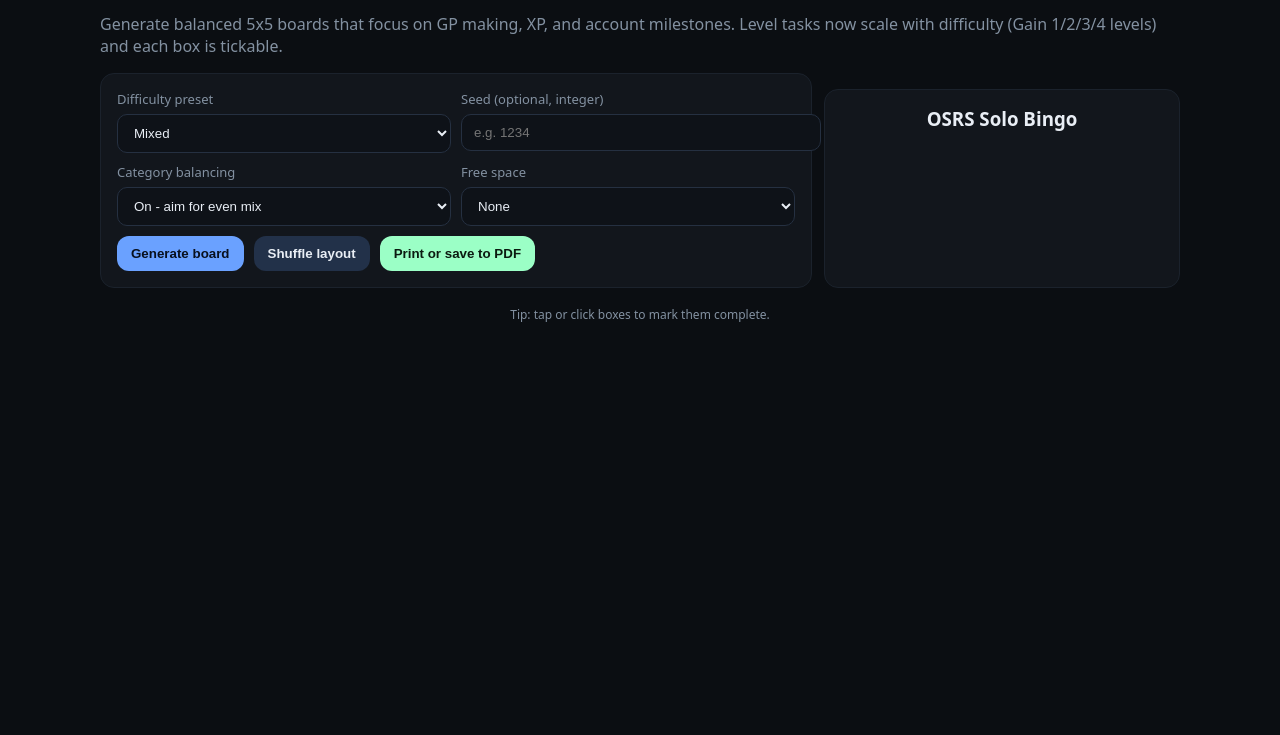
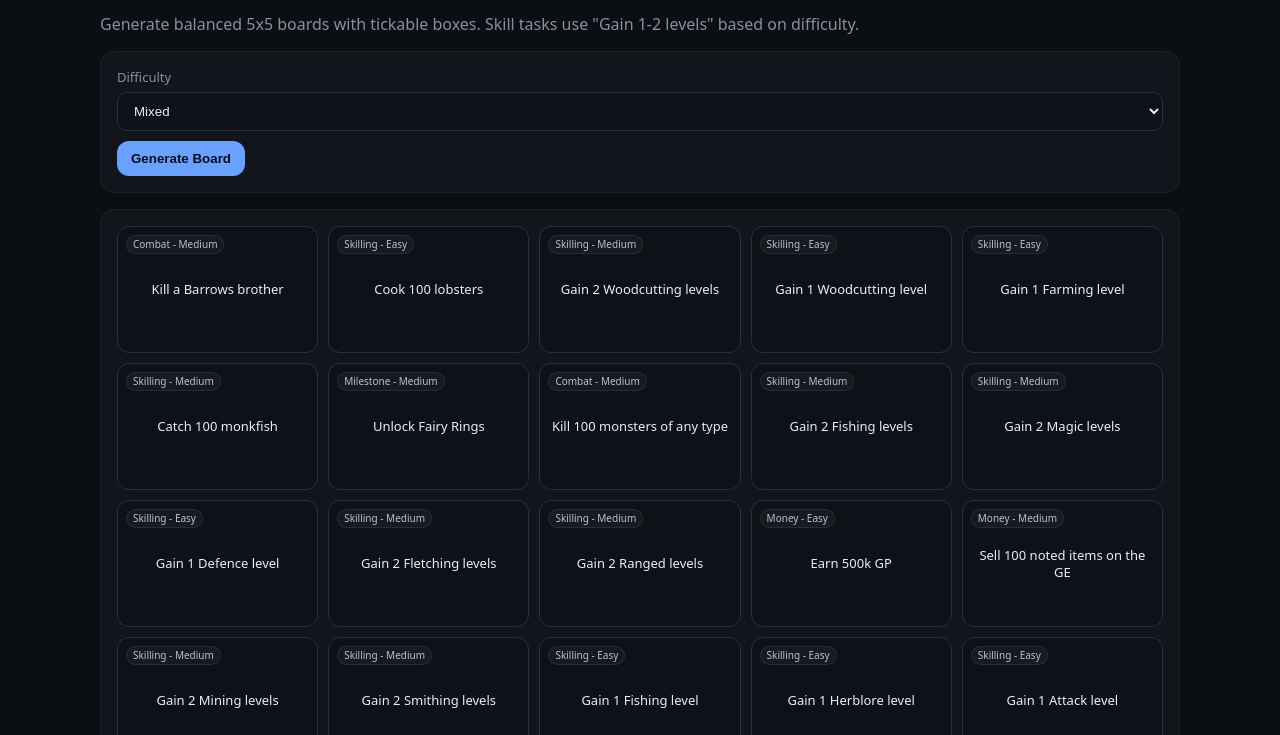
Before and after one commit to NotSuchABigMac/MacBingo, a plain HTML site: page MacBingo.html in a window 1280 px wide. Shown: the part 65-800 px from the top of the page. Drawn offline with Linux system fonts and the light colour scheme.

Commit message:
Split Files

```diff
--- a/MacBingo.html
+++ b/MacBingo.html
@@ -15,23 +15,15 @@
       --grid-gap: 10px;
       --green: #28a745;
     }
-    html, body {
-      margin: 0; padding: 0; background: var(--bg); color: var(--fg); font-family: system-ui, -apple-system, Segoe UI, Roboto, Ubuntu, Cantarell, "Helvetica Neue", Arial, "Noto Sans", "Apple Color Emoji", "Segoe UI Emoji";
-    }
+    html, body { margin: 0; padding: 0; background: var(--bg); color: var(--fg); font-family: system-ui, sans-serif; }
     .wrap { max-width: 1080px; margin: 24px auto; padding: 0 16px; }
     h1 { font-size: 28px; margin: 0 0 8px; }
     .sub { color: var(--muted); margin-bottom: 16px; }
-    .panel { display: grid; gap: 12px; grid-template-columns: 1fr; }
-    @media (min-width: 760px){ .panel { grid-template-columns: 2fr 1fr; } }
     .controls { background: var(--card); border: 1px solid #1b222c; border-radius: 14px; padding: 16px; }
     .controls label { display: block; font-size: 13px; color: var(--muted); margin-bottom: 6px; }
-    .row { display: grid; gap: 10px; grid-template-columns: 1fr; margin-bottom: 10px; }
-    @media (min-width: 560px){ .row.two { grid-template-columns: 1fr 1fr; } }
-    select, input[type="number"], input[type="text"]{ width: 100%; background: #0e1218; color: var(--fg); border: 1px solid #253041; border-radius: 10px; padding: 10px 12px; outline: none; }
-    .btns { display: flex; flex-wrap: wrap; gap: 10px; margin-top: 6px; }
+    select { width: 100%; background: #0e1218; color: var(--fg); border: 1px solid #253041; border-radius: 10px; padding: 10px 12px; outline: none; margin-bottom: 10px; }
     button { background: var(--accent); color: #08101e; border: none; border-radius: 12px; padding: 10px 14px; font-weight: 600; cursor: pointer; }
-    button.alt { background: #223149; color: var(--fg); }
-    button.warn { background: var(--accent-2); color: #0b1a10; }
+    button:hover { opacity: 0.9; }
 
     .board { margin-top: 16px; background: var(--card); border: 1px solid #1b222c; border-radius: 14px; padding: 16px; }
     .grid { display: grid; grid-template-columns: repeat(5, 1fr); gap: var(--grid-gap); }
@@ -39,126 +31,106 @@
     .cell:hover { transform: scale(1.03); }
     .cell.ticked { background: var(--green); color: #fff; border-color: #1f5f2c; }
     .pill { position: absolute; top: 8px; left: 8px; font-size: 10px; color: #b7c3d1; background: rgba(255,255,255,0.04); border: 1px solid rgba(255,255,255,0.08); padding: 2px 6px; border-radius: 999px; }
-    .legend { display: flex; gap: 8px; flex-wrap: wrap; margin-bottom: 12px; color: var(--muted); font-size: 12px; }
-    .tag { padding: 4px 8px; border-radius: 999px; border: 1px solid #253041; background: #0e1218; }
-
-    .footer { margin: 18px 0 8px; color: var(--muted); font-size: 12px; text-align: center; }
-    .printable-title { text-align: center; font-weight: 700; margin: 0 0 12px; }
-
-    @media print {
-      body { background: white; color: black; }
-      .controls { display: none; }
-      .board { border: none; }
-      .cell { border-color: #ddd; background: white; color: black; }
-      .pill { border-color: #bbb; color: #333; background: #eee; }
-      .footer { display: none; }
-    }
   </style>
 </head>
 <body>
   <div class="wrap">
     <h1>OSRS Solo Bingo Board Generator</h1>
-    <p class="sub">Generate balanced 5x5 boards that focus on GP making, XP, and account milestones. Level tasks now scale with difficulty (Gain 1/2/3/4 levels) and each box is tickable.</p>
+    <p class="sub">Generate balanced 5x5 boards with tickable boxes. Skill tasks use "Gain 1-2 levels" based on difficulty.</p>
 
-    <div class="panel">
-      <div class="controls">
-        <div class="row two">
-          <div>
-            <label for="preset">Difficulty preset</label>
-            <select id="preset">
-              <option value="easy">Easy</option>
-              <option value="medium">Medium</option>
-              <option value="mixed" selected>Mixed</option>
-              <option value="hard">Hard</option>
-            </select>
-          </div>
-          <div>
-            <label for="seed">Seed (optional, integer)</label>
-            <input id="seed" type="number" placeholder="e.g. 1234" />
-          </div>
-        </div>
-        <div class="row two">
-          <div>
-            <label for="balance">Category balancing</label>
-            <select id="balance">
-              <option value="on" selected>On - aim for even mix</option>
-              <option value="off">Off - pure random</option>
-            </select>
-          </div>
-          <div>
-            <label for="free">Free space</label>
-            <select id="freespace">
-              <option value="none" selected>None</option>
-              <option value="center">Free in the middle</option>
-            </select>
-          </div>
-        </div>
-        <div class="btns">
-          <button id="btn-generate">Generate board</button>
-          <button class="alt" id="btn-shuffle">Shuffle layout</button>
-          <button class="warn" id="btn-print">Print or save to PDF</button>
-        </div>
-      </div>
-
-      <div class="board">
-        <h3 class="printable-title">OSRS Solo Bingo</h3>
-        <div class="legend" id="legend"></div>
-        <div class="grid" id="grid" aria-live="polite"></div>
-      </div>
+    <div class="controls">
+      <label for="preset">Difficulty</label>
+      <select id="preset">
+        <option value="easy">Easy</option>
+        <option value="medium">Medium</option>
+        <option value="mixed" selected>Mixed</option>
+        <option value="hard">Hard</option>
+      </select>
+      <button id="generate">Generate Board</button>
     </div>
 
-    <p class="footer">Tip: tap or click boxes to mark them complete.</p>
+    <div class="board">
+      <div class="grid" id="grid"></div>
+    </div>
   </div>
 
   <script>
-    const categories = ["Skilling", "Combat", "Money", "Milestone"];
-    const difficulties = ["Easy", "Medium", "Hard"];
+    const DATA_PATHS = {
+      skills: "data/skills.json",
+      otherTasks: "data/other-tasks.json"
+    };
 
-    function gainLevelTasks() {
-      const skills = [
-        "Attack","Strength","Defence","Ranged","Magic",
-        "Prayer","Runecraft","Construction","Agility","Herblore",
-        "Thieving","Crafting","Fletching","Slayer","Hunter",
-        "Mining","Smithing","Fishing","Cooking","Firemaking",
-        "Woodcutting","Farming"
-      ];
-      const steps = [1,2,3,4]; // gain levels scale with difficulty
-      const out = [];
-      for (const s of skills) {
-        for (const g of steps) {
-          let d = g === 1 ? "Easy" : g === 2 ? "Medium" : g >= 3 ? "Hard" : "Hard";
-          out.push({ name: `Gain ${g} ${s} level${g>1?'s':''}`, category: "Skilling", difficulty: d });
-        }
+    let cachedTasks = [];
+
+    async function fetchJson(path) {
+      const response = await fetch(path);
+      if (!response.ok) {
+        throw new Error(`Failed to load ${path} (${response.status})`);
       }
-      return out;
+      return response.json();
     }
 
-    // Keep the rest of the code unchanged
-    // We'll append an event listener to make cells tickable
+    function buildGainLevelTasks(skills) {
+      const levelTasks = [];
+      for (const skill of skills) {
+        levelTasks.push({ name: `Gain 1 ${skill} level`, category: "Skilling", difficulty: "Easy" });
+        levelTasks.push({ name: `Gain 2 ${skill} levels`, category: "Skilling", difficulty: "Medium" });
+      }
+      return levelTasks;
+    }
 
-    // Mutation: attach toggling
-    const origRenderGrid = function(grid) {
-      const gridEl = document.getElementById('grid');
-      gridEl.innerHTML = '';
-      grid.flat().forEach(cell => {
-        const div = document.createElement('div');
-        div.className = 'cell';
-        const pill = document.createElement('div');
-        pill.className = 'pill';
-        pill.textContent = `${cell.category} • ${cell.difficulty}`;
-        const text = document.createElement('div');
-        text.textContent = cell.name;
+    function shuffle(values) {
+      return [...values].sort(() => Math.random() - 0.5);
+    }
+
+    async function loadTaskPool() {
+      const [skills, otherTasks] = await Promise.all([
+        fetchJson(DATA_PATHS.skills),
+        fetchJson(DATA_PATHS.otherTasks)
+      ]);
+      return [...buildGainLevelTasks(skills), ...otherTasks];
+    }
+
+    function generateBoard() {
+      if (cachedTasks.length === 0) {
+        return;
+      }
+
+      const gridEl = document.getElementById("grid");
+      gridEl.innerHTML = "";
+      const pool = shuffle(cachedTasks).slice(0, 25);
+
+      for (const task of pool) {
+        const div = document.createElement("div");
+        div.className = "cell";
+
+        const pill = document.createElement("div");
+        pill.className = "pill";
+        pill.textContent = `${task.category} - ${task.difficulty}`;
+
+        const text = document.createElement("div");
+        text.textContent = task.name;
+
         div.appendChild(pill);
         div.appendChild(text);
-        div.addEventListener('click', () => div.classList.toggle('ticked'));
+        div.addEventListener("click", () => div.classList.toggle("ticked"));
         gridEl.appendChild(div);
-      });
-    };
+      }
+    }
 
-    // Quick bootstrap to ensure grid regenerates
-    document.addEventListener('DOMContentLoaded', () => {
-      if (typeof makeBoard === 'function') makeBoard();
-    });
+    async function initialize() {
+      try {
+        cachedTasks = await loadTaskPool();
+        generateBoard();
+      } catch (err) {
+        console.error(err);
+        const gridEl = document.getElementById("grid");
+        gridEl.innerHTML = "<div class='cell'>Failed to load tasks.</div>";
+      }
+    }
+
+    document.getElementById("generate").addEventListener("click", generateBoard);
+    document.addEventListener("DOMContentLoaded", initialize);
   </script>
 </body>
 </html>
--- /dev/null
+++ b/data/other-tasks.json
@@ -0,0 +1,28 @@
+[
+  { "name": "Complete a Slayer task", "category": "Combat", "difficulty": "Easy" },
+  { "name": "Complete 3 Slayer tasks", "category": "Combat", "difficulty": "Medium" },
+  { "name": "Kill a Barrows brother", "category": "Combat", "difficulty": "Medium" },
+  { "name": "Kill 100 monsters of any type", "category": "Combat", "difficulty": "Medium" },
+
+  { "name": "Cook 100 lobsters", "category": "Skilling", "difficulty": "Easy" },
+  { "name": "Fletch 250 yew longbows (u)", "category": "Skilling", "difficulty": "Medium" },
+  { "name": "Mine 250 coal", "category": "Skilling", "difficulty": "Medium" },
+  { "name": "Catch 100 monkfish", "category": "Skilling", "difficulty": "Medium" },
+  { "name": "Craft 100 nature runes", "category": "Skilling", "difficulty": "Medium" },
+  { "name": "Harvest 20 herb patches", "category": "Skilling", "difficulty": "Easy" },
+  { "name": "Pickpocket 500 times", "category": "Skilling", "difficulty": "Medium" },
+
+  { "name": "Earn 500k GP", "category": "Money", "difficulty": "Easy" },
+  { "name": "Earn 1m GP", "category": "Money", "difficulty": "Medium" },
+  { "name": "Sell 100 noted items on the GE", "category": "Money", "difficulty": "Medium" },
+  { "name": "Flip 5 items for profit", "category": "Money", "difficulty": "Easy" },
+  { "name": "Alch 200 items for profit", "category": "Money", "difficulty": "Medium" },
+
+  { "name": "Complete a beginner clue", "category": "Milestone", "difficulty": "Easy" },
+  { "name": "Complete an easy clue", "category": "Milestone", "difficulty": "Easy" },
+  { "name": "Complete a medium clue", "category": "Milestone", "difficulty": "Medium" },
+  { "name": "Unlock Fairy Rings", "category": "Milestone", "difficulty": "Medium" },
+  { "name": "Complete Animal Magnetism", "category": "Milestone", "difficulty": "Medium" },
+  { "name": "Unlock mithril gloves or better (RFD)", "category": "Milestone", "difficulty": "Medium" },
+  { "name": "Equip an Iban's staff or dragon scimitar", "category": "Milestone", "difficulty": "Medium" }
+]
--- /dev/null
+++ b/data/skills.json
@@ -0,0 +1,24 @@
+[
+  "Attack",
+  "Strength",
+  "Defence",
+  "Ranged",
+  "Magic",
+  "Prayer",
+  "Runecraft",
+  "Construction",
+  "Agility",
+  "Herblore",
+  "Thieving",
+  "Crafting",
+  "Fletching",
+  "Slayer",
+  "Hunter",
+  "Mining",
+  "Smithing",
+  "Fishing",
+  "Cooking",
+  "Firemaking",
+  "Woodcutting",
+  "Farming"
+]
```
